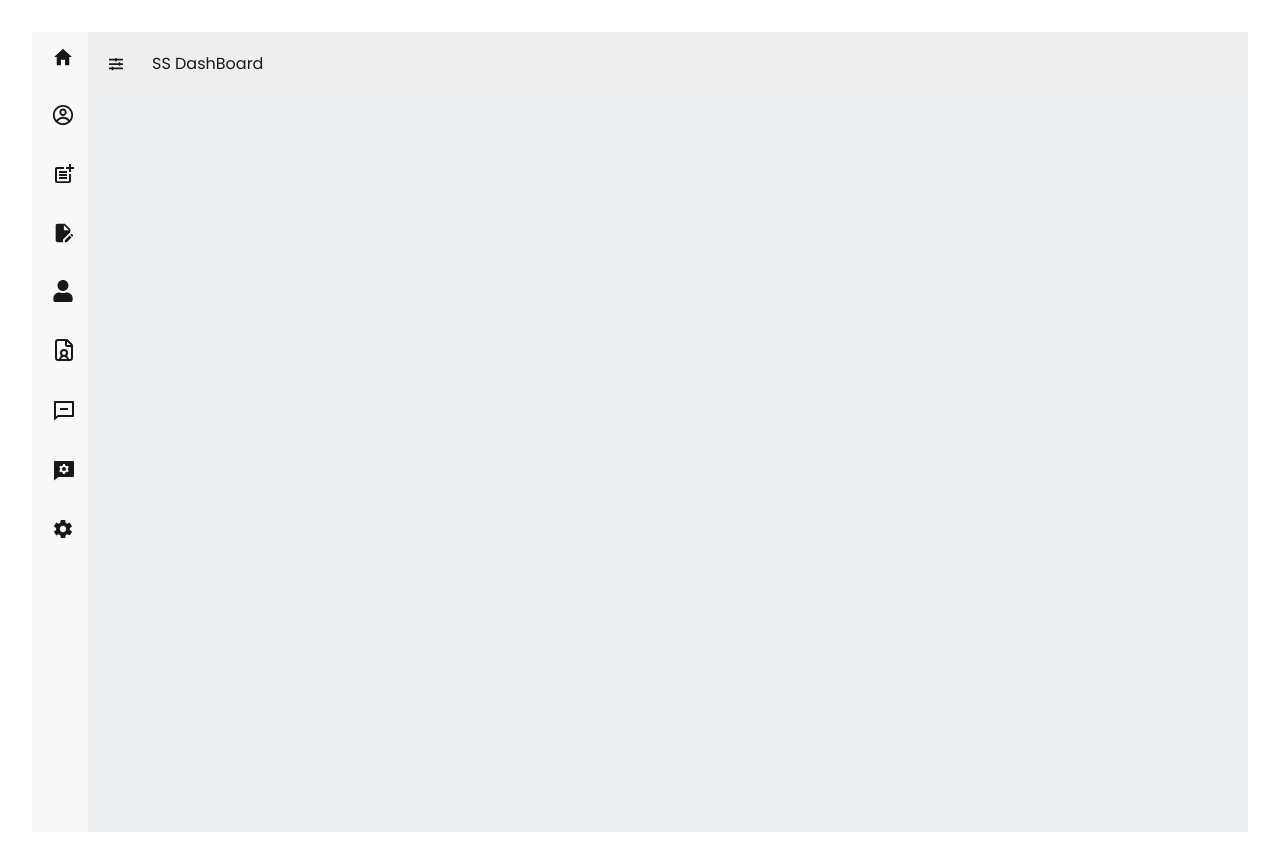
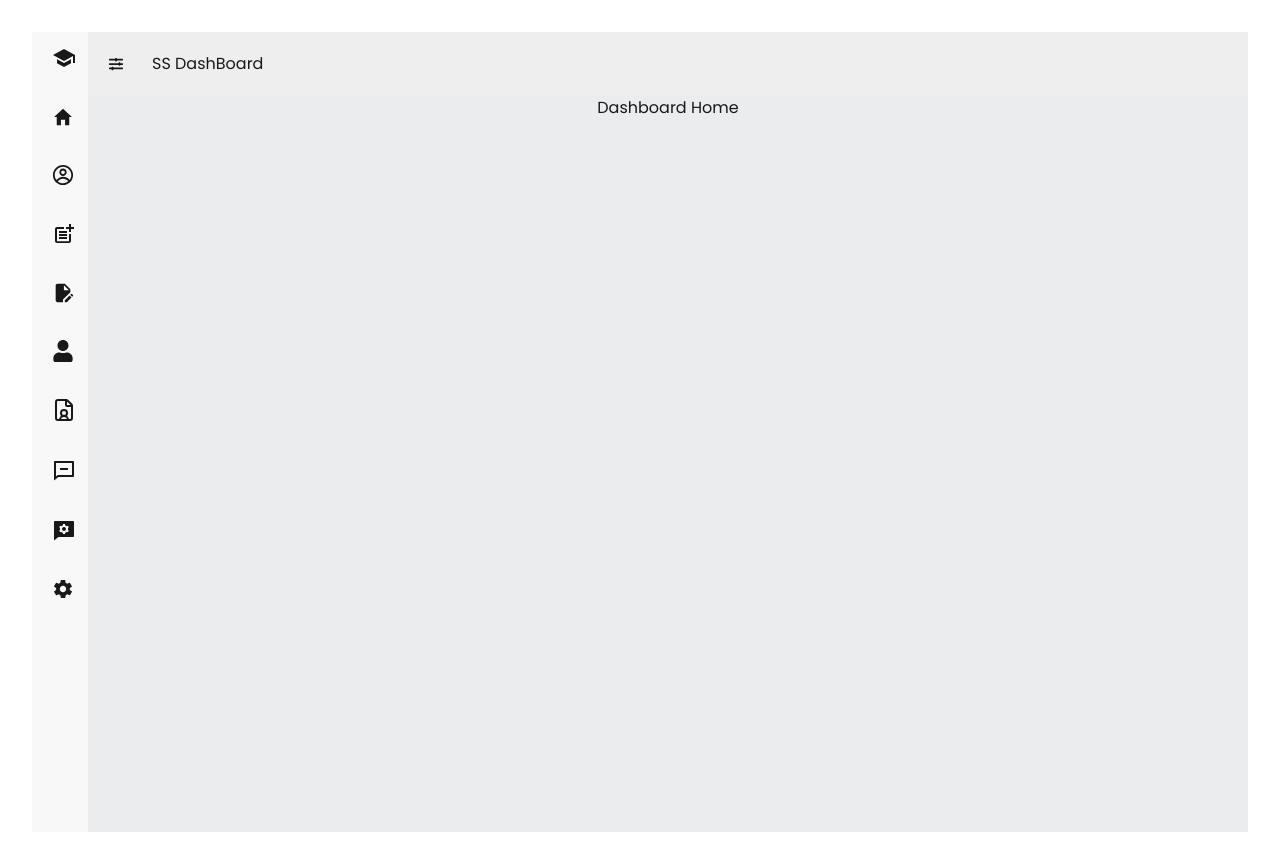
Before and after one commit to FokhrulSabel/scholar-source-client, a React (Vite) app: page /dashboard in a window 1280 px wide. Built offline with nearby package versions, Linux system fonts and the light colour scheme; no server answers; sample sign-in values are in the browser's storage.

Commit message:
Dashboard : Home pages for dashboard

```diff
--- a/src/layouts/DashboardLayout.jsx
+++ b/src/layouts/DashboardLayout.jsx
@@ -2,7 +2,7 @@ import React from "react";
 import { Link, NavLink, Outlet } from "react-router";
 import { CgProfile } from "react-icons/cg";
 import { FaHistory, FaSlidersH, FaUser } from "react-icons/fa";
-import { MdEditDocument, MdOutlinePostAdd } from "react-icons/md";
+import { MdEditDocument, MdOutlinePostAdd, MdSchool } from "react-icons/md";
 import { IoMdHome, IoMdSettings } from "react-icons/io";
 import { RiChatSettingsFill, RiMessageLine } from "react-icons/ri";
 import { FileUser } from "lucide-react";
@@ -45,12 +45,26 @@ const DashboardLayout = () => {
               <Link
                 to="/"
                 className="is-drawer-close:tooltip is-drawer-close:tooltip-right"
-                data-tip="Homepage"
+                data-tip="Home page"
+              >
+                {/* Home icon */}
+                <MdSchool size={24} />
+                <span className="is-drawer-close:hidden">Home</span>
+              </Link>
+            </li>
+            {/* Dashboard Home */}
+            <li>
+              <Link
+                to="/dashboard"
+                className="is-drawer-close:tooltip is-drawer-close:tooltip-right"
+                data-tip="DashBoard Home"
               >
                 {/* Home icon */}
 
                 <IoMdHome size={22} />
-                <span className="is-drawer-close:hidden">Homepage</span>
+                <span className="is-drawer-close:hidden">
+                  Dashboard Homepage
+                </span>
               </Link>
             </li>
             {/* My Profile */}
--- /dev/null
+++ b/src/pages/Dashboard/DashboardHome/DashboardHome.jsx
@@ -0,0 +1,11 @@
+import React from 'react';
+
+const DashboardHome = () => {
+    return (
+        <div>
+            <h2>Dashboard Home</h2>
+        </div>
+    );
+};
+
+export default DashboardHome;
--- a/src/routes/Router.jsx
+++ b/src/routes/Router.jsx
@@ -20,6 +20,7 @@ import MyReviews from "../pages/Dashboard/MyReviews/MyReviews";
 import ManageApplications from "../pages/Dashboard/ManageApplications/ManageApplications";
 import ManageUsers from "../pages/Dashboard/ManageUsers/ManageUsers";
 import ErrorPage from "../components/ErrorPage/ErrorPage";
+import DashboardHome from "../pages/Dashboard/DashboardHome/DashboardHome";
 
 const router = createBrowserRouter([
   {
@@ -76,6 +77,10 @@ const router = createBrowserRouter([
     ),
     children: [
       {
+        index: true,
+        Component: DashboardHome,
+      },
+      {
         path: "my-profile",
         Component: MyProfile,
       },
```
